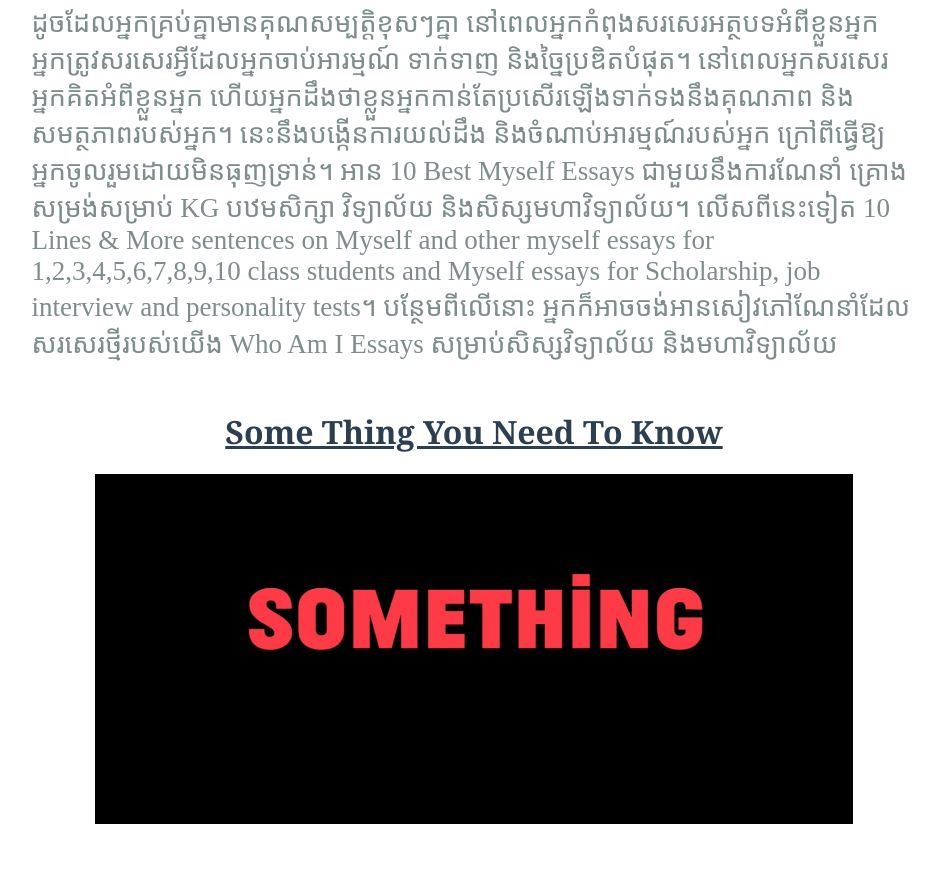
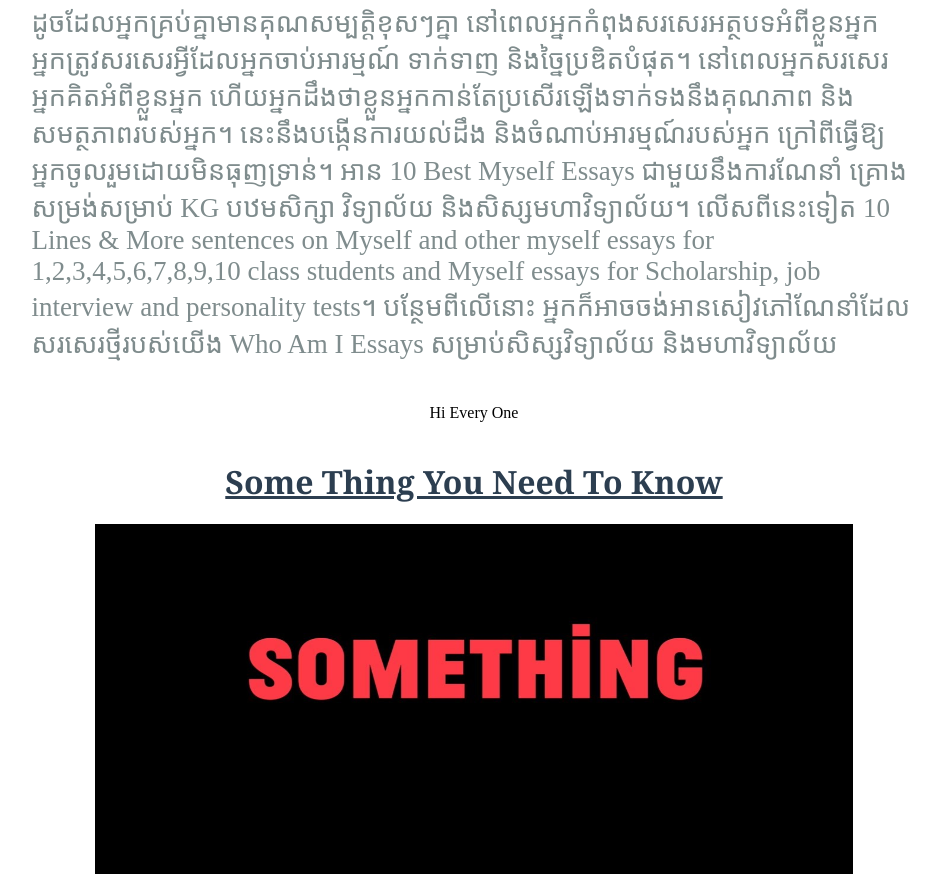
Before and after one commit to hoeurnvisal1/my_first_web_1, a plain HTML site: page index.html in a window 1280 px wide. Shown: the part 896-1778 px from the top of the page, without its empty margins (166-1105 px from the left). Before the commit the page ends 1728 px from the top, so only its background shows below. Drawn offline with Linux system fonts and the light colour scheme.

Commit message:
add them 1 paragraph

```diff
--- a/index.html
+++ b/index.html
@@ -30,6 +30,7 @@ Home
     <p class="paragraph">ដូចដែលអ្នកគ្រប់គ្នាមានគុណសម្បត្តិខុសៗគ្នា នៅពេលអ្នកកំពុងសរសេរអត្ថបទអំពីខ្លួនអ្នក អ្នកត្រូវសរសេរអ្វីដែលអ្នកចាប់អារម្មណ៍ ទាក់ទាញ និងច្នៃប្រឌិតបំផុត។ នៅពេលអ្នកសរសេរ អ្នកគិតអំពីខ្លួនអ្នក ហើយអ្នកដឹងថាខ្លួនអ្នកកាន់តែប្រសើរឡើងទាក់ទងនឹងគុណភាព និងសមត្ថភាពរបស់អ្នក។ នេះនឹងបង្កើនការយល់ដឹង និងចំណាប់អារម្មណ៍របស់អ្នក ក្រៅពីធ្វើឱ្យអ្នកចូលរួមដោយមិនធុញទ្រាន់។
         អាន 10 Best Myself Essays ជាមួយនឹងការណែនាំ គ្រោង សម្រង់សម្រាប់ KG បឋមសិក្សា វិទ្យាល័យ និងសិស្សមហាវិទ្យាល័យ។ លើសពីនេះទៀត 10 Lines & More sentences on Myself and other myself essays for 1,2,3,4,5,6,7,8,9,10 class students and Myself essays for Scholarship, job interview and personality tests។ បន្ថែមពីលើនោះ អ្នកក៏អាចចង់អានសៀវភៅណែនាំដែលសរសេរថ្មីរបស់យើង Who Am I Essays សម្រាប់សិស្សវិទ្យាល័យ និងមហាវិទ្យាល័យ
     </p>
+    <p>Hi Every One</p>
     <h1 class="heading underline">Some Thing You Need To Know</h1>
     <img src="images/A2.jpg" style="width: 60%;height: 350px;" alt="">
 </div>
```
